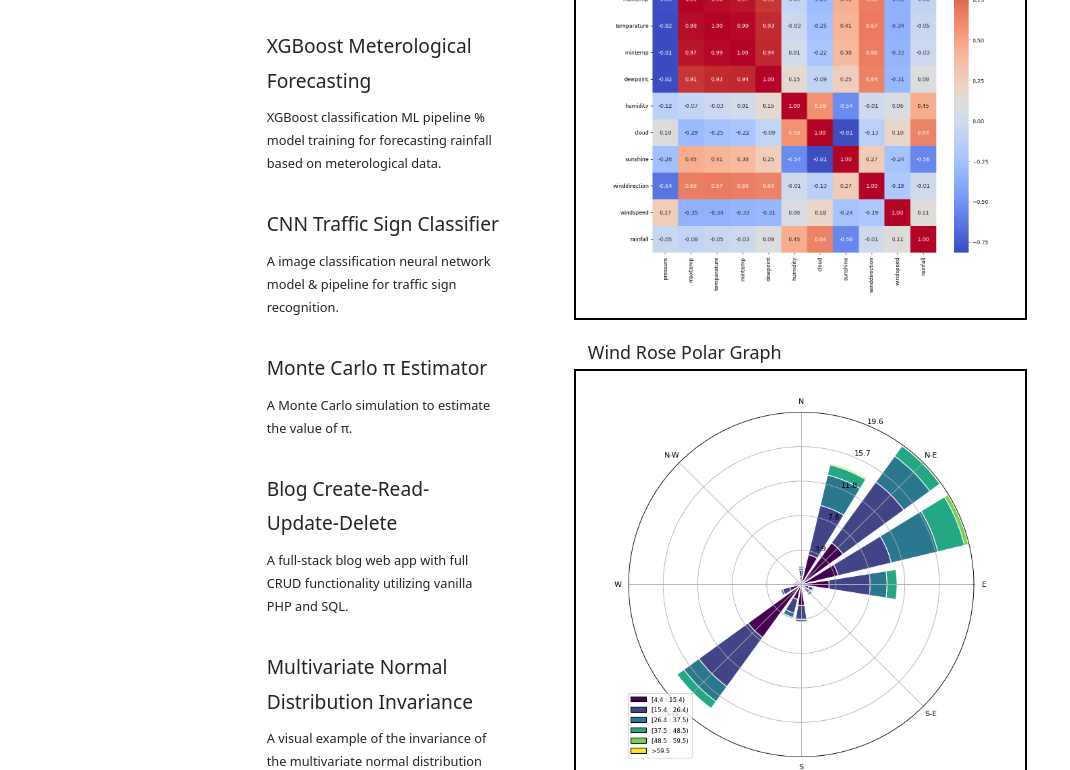
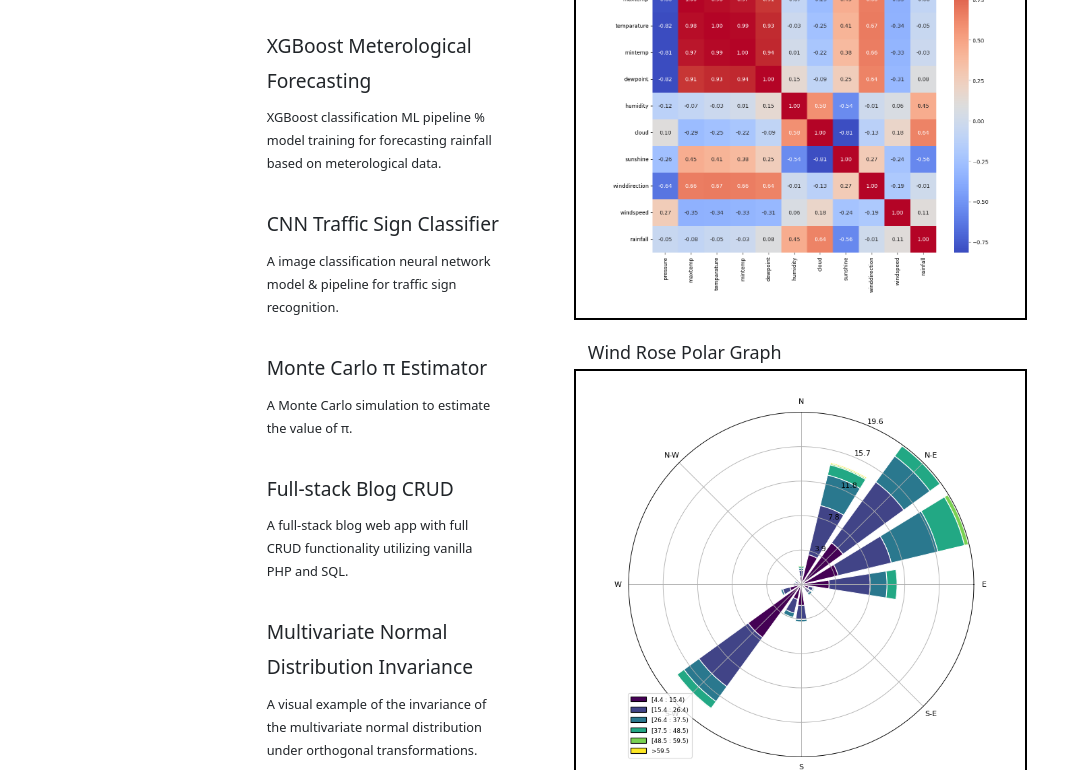
Before and after one commit to clrsims/personal-website-v2, a plain HTML site: page projects.html in a window 1280 px wide. Shown: the part 330-1100 px from the top of the page, without its empty margins (0-1070 px from the left). Drawn offline with nearby package versions, Linux system fonts and the light colour scheme.

Commit message:
some changes

```diff
--- a/projects.html
+++ b/projects.html
@@ -79,7 +79,7 @@
 							</div>
 						</div>
 
-						<h4 class="mt-4"><a class="atag" href="https://github.com/clrsims/personal-website-v1" target="_blank">Blog Create-Read-Update-Delete</a></h4>
+						<h4 class="mt-4"><a class="atag" href="https://github.com/clrsims/personal-website-v1" target="_blank">Full-stack Blog CRUD</a></h4>
 						<div class="row justify-content-start align-items-center">
 							<div class="col-12 text-begin">
 								<h3>A full-stack blog web app with full CRUD functionality utilizing vanilla PHP and SQL.
```
